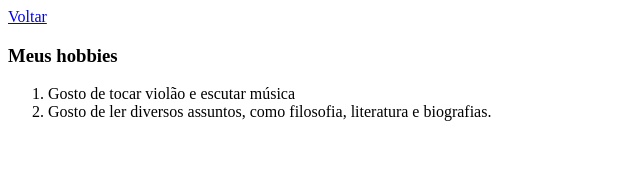
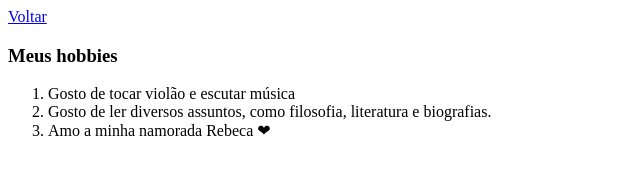
Before and after one commit to JoaoPec/JoaoPec.github.io, a plain HTML site: page hobbies.html in a window 1280 px wide. Shown: the whole page, without its empty margins (0-640 px from the left). Drawn offline with Linux system fonts and the light colour scheme.

Commit message:
Update hobbies.html

```diff
--- a/hobbies.html
+++ b/hobbies.html
@@ -12,6 +12,7 @@
     <ol>
         <li>Gosto de tocar violão e escutar música</li>
         <li>Gosto de ler diversos assuntos, como filosofia, literatura e biografias.</li>
+        <li>Amo a minha namorada Rebeca ❤</li>
     </ol>
 </body>
 
```
